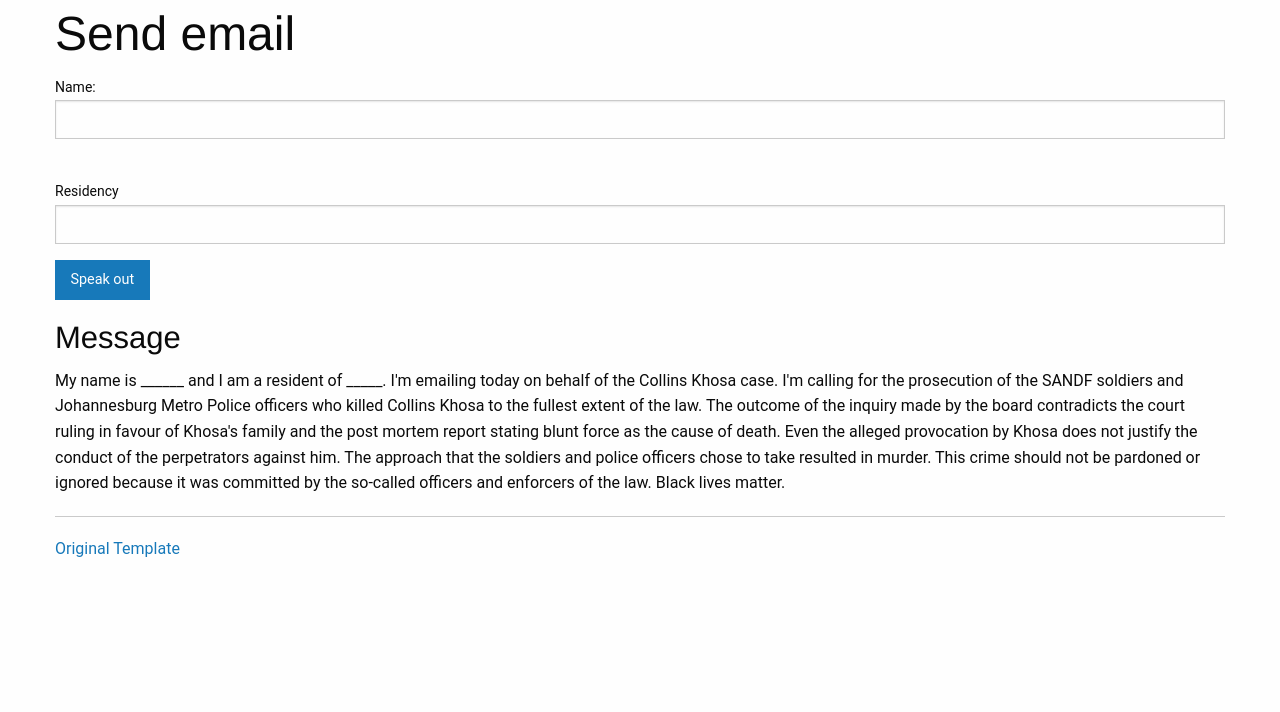
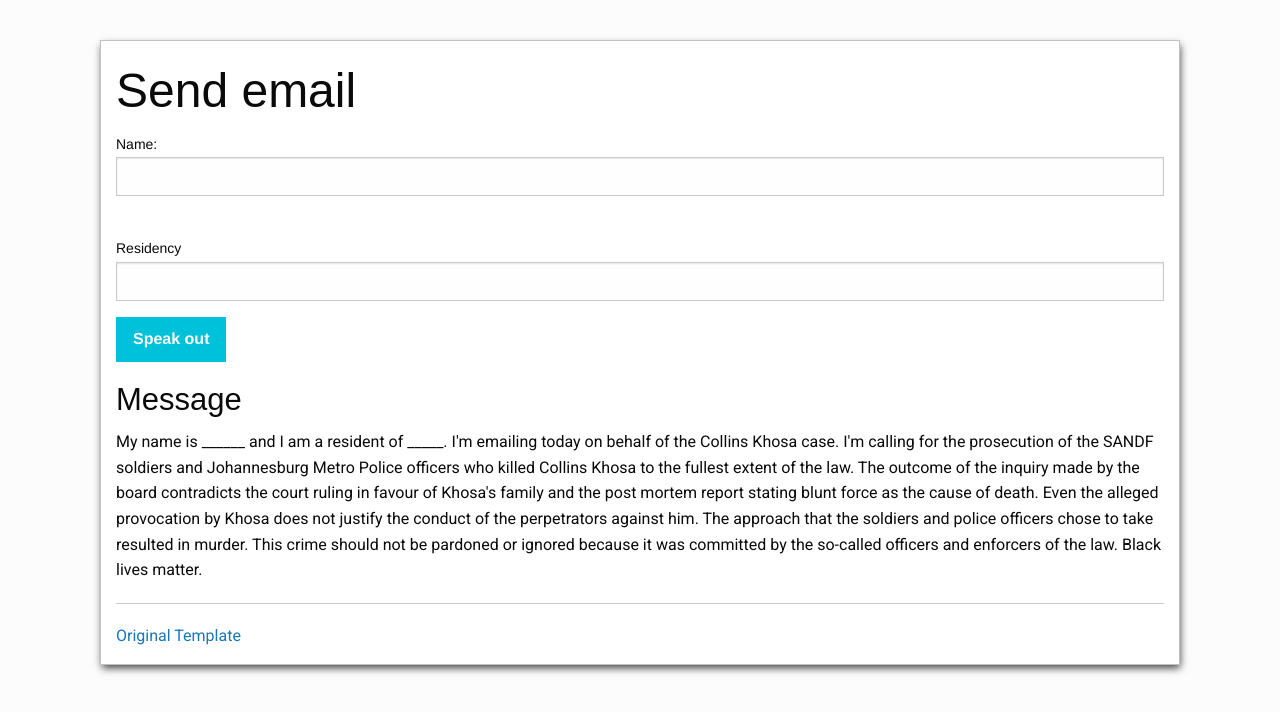
Before and after one commit to collinskhosa/ckhosa, a plain HTML site: page mail.html in a window 1280 px wide. Drawn offline with nearby package versions, Linux system fonts and the light colour scheme.

Commit message:
Update mail.html

```diff
--- a/mail.html
+++ b/mail.html
@@ -3,8 +3,38 @@
     <!-- Compressed CSS -->
     <link rel="stylesheet" href="https://cdn.jsdelivr.net/npm/foundation-sites@6.6.3/dist/css/foundation.min.css" integrity="sha256-ogmFxjqiTMnZhxCqVmcqTvjfe1Y/ec4WaRj/aQPvn+I=" crossorigin="anonymous">
     <style>
-        *{
+        @import url('https://fonts.googleapis.com/css2?family=Roboto&display=swap');
+        body{
+            padding-top: 40px;
+            background-color: #f4f4f436;
+        }
+        h1,h2,h3,h4,h5{
+            font-family: 'Montserrat', sans-serif;
+        }
+        p,a,li{
             font-family: 'Roboto', sans-serif;
+            -webkit-font-smoothing: antialiased;
+            text-rendering: optimizelegibility;
+        }
+        .callout{
+            -webkit-box-shadow: 1px 4px 8px -1px rgba(0, 0, 0, 0.75);
+            -moz-box-shadow: 1px 4px 8px -1px rgba(0, 0, 0, 0.75);
+            box-shadow: 1px 4px 8px -1px rgba(0, 0, 0, 0.75);
+            max-width: 90%;
+            margin: 0 auto;
+            margin-bottom: 50px;
+        }
+        .button {
+            color: white;
+            background-color: #00c1da;
+            font-size: 16px;
+            font-weight: bold;
+        }
+        .button:hover {
+            background-color: #00c1dad7;
+        }
+        .button:active {
+            background-color: #00c1dad7;
         }
     </style>
 
@@ -17,7 +47,7 @@
     <body>
         <div class="grid-container narrow">
             <div class="grid-x grid-padding-x">
-                <div class="large-12 cell">
+                <div class="large-12 cell callout">
                     <h1>Send email</h1>
                     <form>
                         <label for="">Name: <br> <input id="fullName" type="text" id="name" name="name" ></label> <br>
@@ -28,6 +58,7 @@
                     <p id="message"></p>
                     <hr>
                     <a href="https://docs.google.com/document/u/1/d/14E9QZNNX8BWqM7cJ_K3RsHGAclWUiCGRgg7k5li5vdM/mobilebasic">Original Template</a>
+                    <p></p>
                 </div>
             </div>
         </div>
@@ -37,28 +68,28 @@
             $("#message").text(`My name is ______ and I am a resident of _____. I'm emailing today on behalf of the Collins Khosa case. I'm calling for the prosecution of the SANDF soldiers and Johannesburg Metro Police officers who killed Collins Khosa to the fullest extent of the law. The outcome of the inquiry made by the board contradicts the court ruling in favour of Khosa's family and the post mortem report stating blunt force as the cause of death. Even the alleged provocation by Khosa does not justify the conduct of the perpetrators against him. The approach that the soldiers and police officers chose to take resulted in murder. This crime should not be pardoned or ignored because it was committed by the so-called officers and enforcers of the law. Black lives matter.`);
 
             $("#fullName").keyup( function () {
-                console.log("hi");
-                fullName = document.getElementById("fullName").value;
-                residency = document.getElementById("residency").value;
-                message = `My name is ${fullName} and I am a resident of ${residency}. I'm emailing today on behalf of the Collins Khosa case. I'm calling for the prosecution of the SANDF soldiers and Johannesburg Metro Police officers who killed Collins Khosa to the fullest extent of the law. The outcome of the inquiry made by the board contradicts the court ruling in favour of Khosa's family and the post mortem report stating blunt force as the cause of death. Even the alleged provocation by Khosa does not justify the conduct of the perpetrators against him. The approach that the soldiers and police officers chose to take resulted in murder. This crime should not be pardoned or ignored because it was committed by the so-called officers and enforcers of the law. Black lives matter.`;
-                document.getElementById("message").innerText = message;
+                textStuff()
             });
 
             $("#residency").keyup( function () {
-                console.log("hi");
-                fullName = document.getElementById("fullName").value;
-                residency = document.getElementById("residency").value;
-                message = `My name is ${fullName} and I am a resident of ${residency}. I'm emailing today on behalf of the Collins Khosa case. I'm calling for the prosecution of the SANDF soldiers and Johannesburg Metro Police officers who killed Collins Khosa to the fullest extent of the law. The outcome of the inquiry made by the board contradicts the court ruling in favour of Khosa's family and the post mortem report stating blunt force as the cause of death. Even the alleged provocation by Khosa does not justify the conduct of the perpetrators against him. The approach that the soldiers and police officers chose to take resulted in murder. This crime should not be pardoned or ignored because it was committed by the so-called officers and enforcers of the law. Black lives matter.`;
-                document.getElementById("message").innerText = message;
+                textStuff()
             });
 
 
             $("#submitBtn").click(function() {
+                textStuff()
                 var a = document.createElement('a');
                 var message = $("#message").text();
                 a.href = `mailto:complaints@ipid.gov.za;intake@milombud.org?subject=Case for Collins Khosa&body=${message}`;
                 a.click();
             });
+
+            function textStuff() {
+                fullName = document.getElementById("fullName").value;
+                residency = document.getElementById("residency").value;
+                message = `My name is ${fullName.replace(".", "")} and I am a resident of ${residency.replace(".", "")}. I'm emailing today on behalf of the Collins Khosa case. I'm calling for the prosecution of the SANDF soldiers and Johannesburg Metro Police officers who killed Collins Khosa to the fullest extent of the law. The outcome of the inquiry made by the board contradicts the court ruling in favour of Khosa's family and the post mortem report stating blunt force as the cause of death. Even the alleged provocation by Khosa does not justify the conduct of the perpetrators against him. The approach that the soldiers and police officers chose to take resulted in murder. This crime should not be pardoned or ignored because it was committed by the so-called officers and enforcers of the law. Black lives matter.`;
+                document.getElementById("message").innerText = message;
+            }
         </script>
 </body>
 </html>
```
Lines whose indentation alone changed are shown as unchanged.
